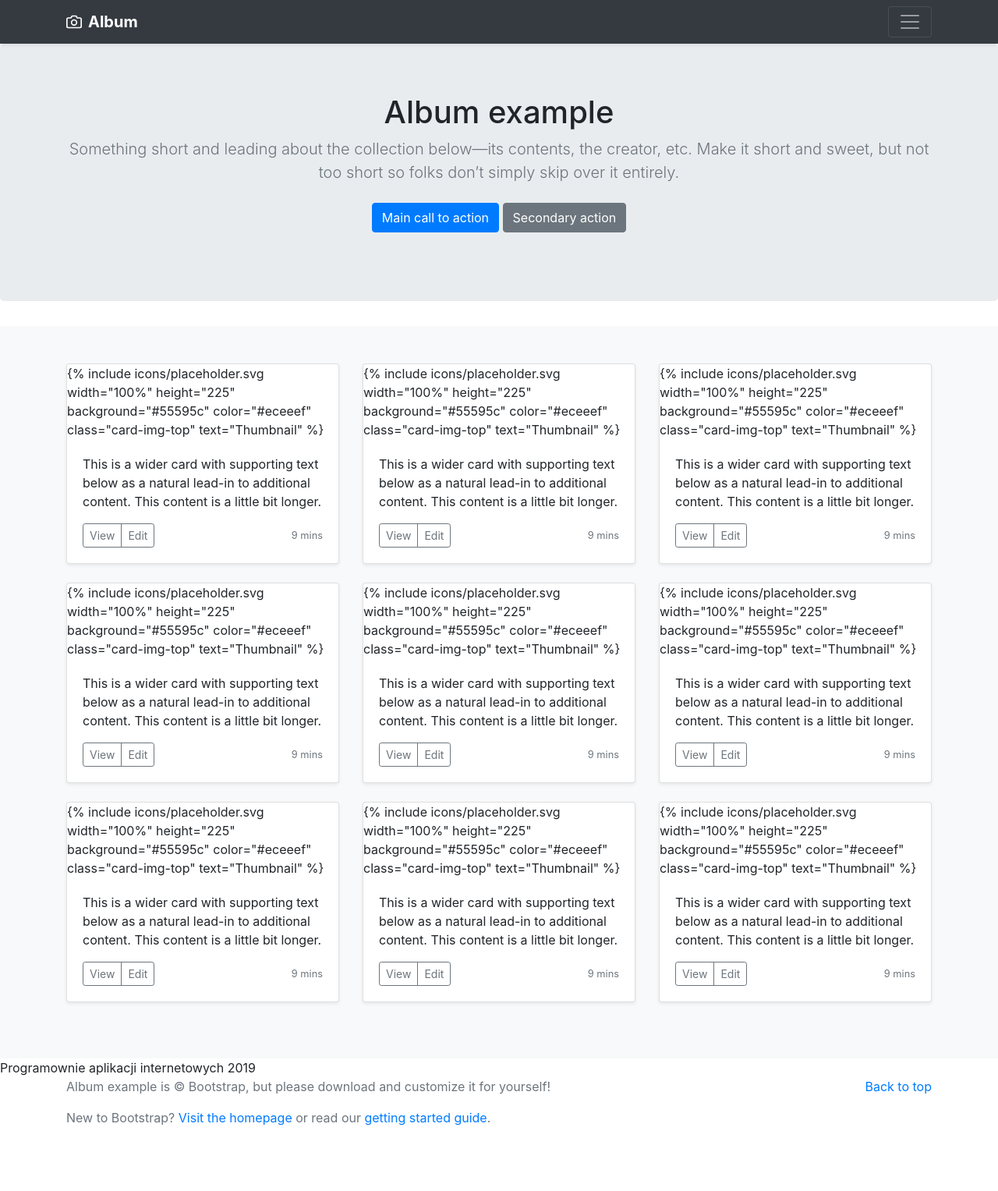
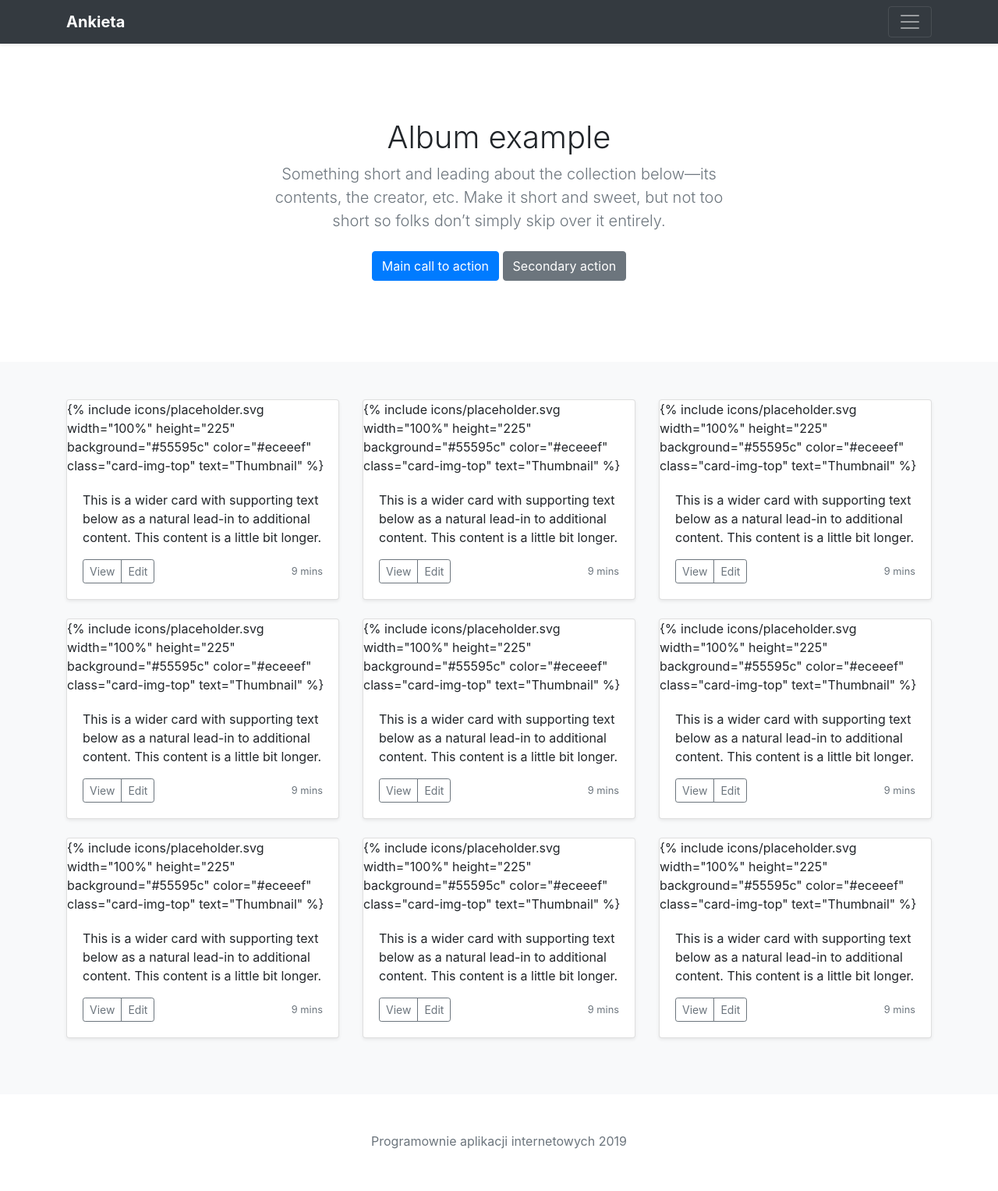
Before and after one commit to bart-antczak/AplikacjeInternetowe, a PHP site: page / in a window 1280 px wide. Shown: the whole page at 78% size. Before the commit the page ends 1443 px from the top, so only its background shows below. Run offline with PHP 8.4, Linux system fonts and the light colour scheme.

Commit message:
SCSS i includowanie elementów

```diff
--- a/css/main.css
+++ b/css/main.css
@@ -2,32 +2,25 @@
   padding-top: 3rem;
   padding-bottom: 3rem;
   margin-bottom: 0;
-    background-color: #fff;
-}
+  background-color: #fff; }
+  .jumbotron p:last-child {
+    margin-bottom: 0; }
+  .jumbotron .container {
+    max-width: 40rem; }
+
 @media (min-width: 768px) {
   .jumbotron {
     padding-top: 6rem;
-        padding-bottom: 6rem;
-    }
-}
-
-.jumbotron p:last-child {
-    margin-bottom: 0;
-}
-
+    padding-bottom: 6rem; } }
 .jumbotron-heading {
-    font-weight: 300;
-}
-
-.jumbotron .container {
-    max-width: 40rem;
-}
+  font-weight: 300; }
 
 footer {
   padding-top: 3rem;
-    padding-bottom: 3rem;
-}
+  padding-bottom: 3rem; }
+  footer p {
+    margin-bottom: .25rem; }
+  footer .info {
+    text-align: center; }
 
-footer p {
-    margin-bottom: .25rem;
-}
+/*# sourceMappingURL=main.css.map */
--- /dev/null
+++ b/css/main.scss
@@ -0,0 +1,33 @@
+.jumbotron {
+    padding-top: 3rem;
+    padding-bottom: 3rem;
+    margin-bottom: 0;
+    background-color: #fff;
+    p:last-child {
+        margin-bottom: 0;
+    }
+    .container {
+        max-width: 40rem;
+    }
+}
+@media (min-width: 768px) {
+    .jumbotron {
+        padding-top: 6rem;
+        padding-bottom: 6rem;
+    }
+}
+
+.jumbotron-heading {
+    font-weight: 300;
+}
+
+footer {
+    padding-top: 3rem;
+    padding-bottom: 3rem;
+    p {
+        margin-bottom: .25rem;
+    }
+    .info {
+        text-align: center;
+    }
+}
--- a/includes/footer.php
+++ b/includes/footer.php
@@ -1,13 +1,7 @@
-<div class="footer">
-    Programownie aplikacji internetowych <?php print date("Y");?>
-</div>
-
 <footer class="text-muted">
     <div class="container">
-        <p class="float-right">
-            <a href="#">Back to top</a>
+        <p class="info">
+            Programownie aplikacji internetowych <?php print date("Y");?>
         </p>
-        <p>Album example is &copy; Bootstrap, but please download and customize it for yourself!</p>
-        <p>New to Bootstrap? <a href="{{ site.url }}/">Visit the homepage</a> or read our <a href="{{ site.baseurl }}/docs/{{ site.docs_version }}/getting-started/introduction/">getting started guide</a>.</p>
     </div>
 </footer>
--- a/includes/header.php
+++ b/includes/header.php
@@ -20,8 +20,7 @@
     <div class="navbar navbar-dark bg-dark shadow-sm">
         <div class="container d-flex justify-content-between">
             <a href="#" class="navbar-brand d-flex align-items-center">
-                <svg xmlns="http://www.w3.org/2000/svg" width="20" height="20" fill="none" stroke="currentColor" stroke-linecap="round" stroke-linejoin="round" stroke-width="2" aria-hidden="true" class="mr-2" viewBox="0 0 24 24" focusable="false"><path d="M23 19a2 2 0 0 1-2 2H3a2 2 0 0 1-2-2V8a2 2 0 0 1 2-2h4l2-3h6l2 3h4a2 2 0 0 1 2 2z"/><circle cx="12" cy="13" r="4"/></svg>
-                <strong>Album</strong>
+                <strong>Ankieta</strong>
             </a>
             <button class="navbar-toggler" type="button" data-toggle="collapse" data-target="#navbarHeader" aria-controls="navbarHeader" aria-expanded="false" aria-label="Toggle navigation">
                 <span class="navbar-toggler-icon"></span>
--- a/includes/styles.php
+++ b/includes/styles.php
@@ -1 +1,2 @@
 <link rel="stylesheet" href="vendor/bootstrap-4.3.1-dist/css/bootstrap.min.css" />
+<link rel="stylesheet" href="css/main.css" />
```
Also changed, not shown: 1 other file. Lines whose indentation alone changed are shown as unchanged.
